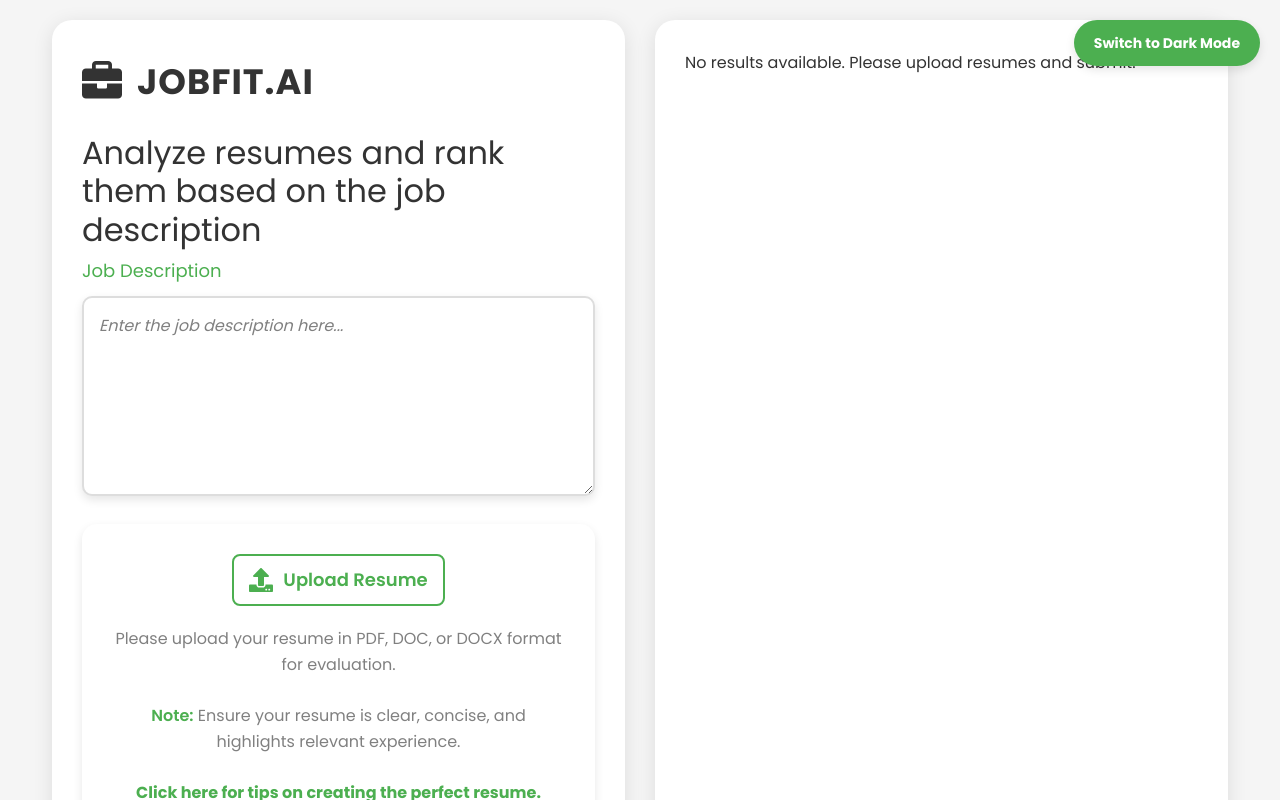
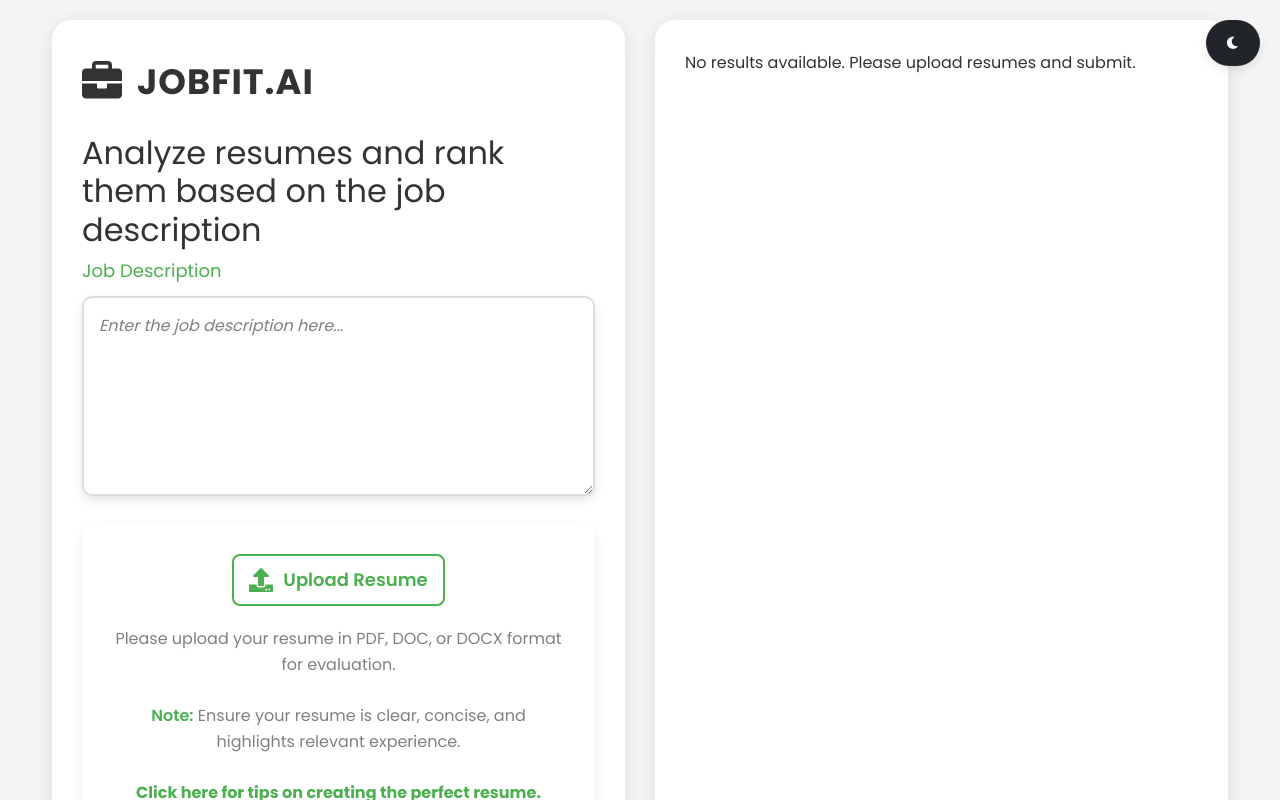
Before and after one commit to backendshubham/jobfit, a React (Create React App) app: page / in a window 1280 px wide. Shown: the top 800 px of the page. Built offline with nearby package versions, Linux system fonts and the light colour scheme; the HTML template or start-up script is replaced by a standard one.

Commit message:
Done some changes

```diff
--- a/src/App.css
+++ b/src/App.css
@@ -35,7 +35,7 @@
 [data-theme="dark"] {
   --bg-color: #000000; /* Full black background for dark mode */
   --text-color: #f8f9fa; /* Light text color for dark mode */
-  --primary-color: #61dafb;
+  --primary-color: #87daf1;
   --secondary-color: #adb5bd;
   --card-bg-color: #3c4045;
   --border-color: #565a5e;
--- a/src/App.js
+++ b/src/App.js
@@ -19,15 +19,15 @@
     const newTheme = !darkMode ? 'dark' : 'light';
     rootElement.setAttribute('data-theme', newTheme);
     setDarkMode(!darkMode);
-    // toast.info(`Switched to ${newTheme} Mode!`, { autoClose: 3000 });
+    // toast.info(`Switched to ${newTheme} Mode!`, { autoClose: 1000 });
   };
 
 
-const handleResumeChange = (e) => {
+  const handleResumeChange = (e) => {
     const files = e.target.files; // Access files from the event
     const filesArray = Array.from(files); // Convert FileList to an array
     setResumeFiles(filesArray); // Update the state with the selected files
-};
+  };
 
 
   const handleJobDescriptionChange = (e) => {
@@ -72,11 +72,11 @@
 
   return (
     <div className={`App ${darkMode ? 'dark' : ''}`} data-theme={darkMode ? 'dark' : 'light'}>
-      <Header toggleTheme={toggleTheme} />
+      <Header darkMode={darkMode} toggleTheme={toggleTheme} />
       <div className="container">
         {/* Left Section - Upload */}
         <div className="input-section">
-        <div className="logo">
+          <div className="logo">
             <span className="logo-icon">
               <i className="fas fa-briefcase"></i>
             </span>
--- a/src/components/Header.js
+++ b/src/components/Header.js
@@ -1,10 +1,17 @@
 import React from 'react';
 
-const Header = ({ toggleTheme }) => {
+const Header = ({ darkMode, toggleTheme }) => {
   return (
     <div className="header">
-      <button className="toggle-btn" onClick={toggleTheme}>
-        Switch to Dark Mode
+      <button
+        className={`toggle-btn ${!darkMode ? 'bg-dark text-light' : 'bg-light text-dark'}`}
+        onClick={toggleTheme}
+      >
+        {darkMode ? (
+          <i className="fas fa-sun" title="Switch to Light Mode"></i>
+        ) : (
+          <i className="fas fa-moon" title="Switch to Dark Mode"></i>
+        )}
       </button>
     </div>
   );
```
